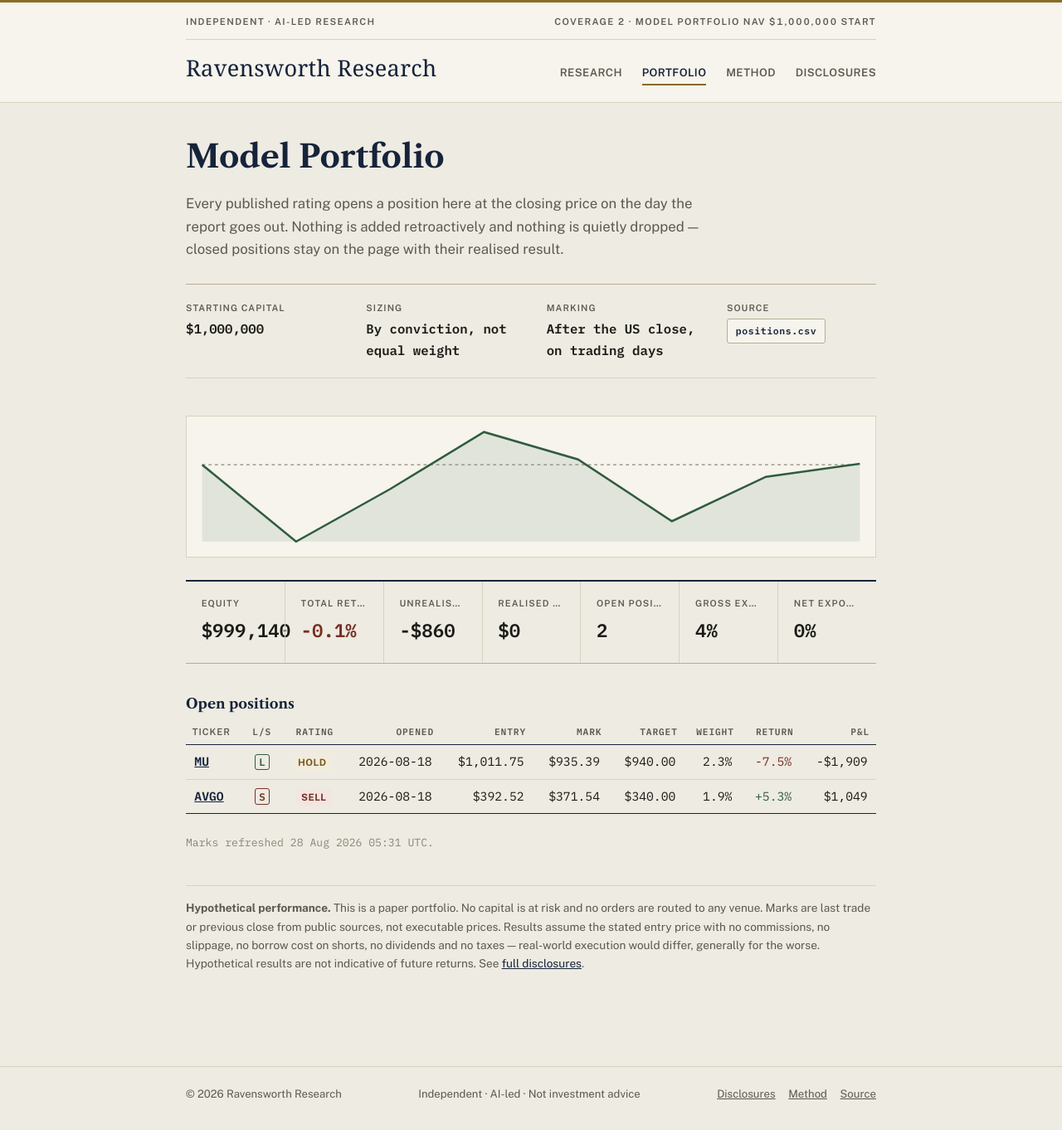
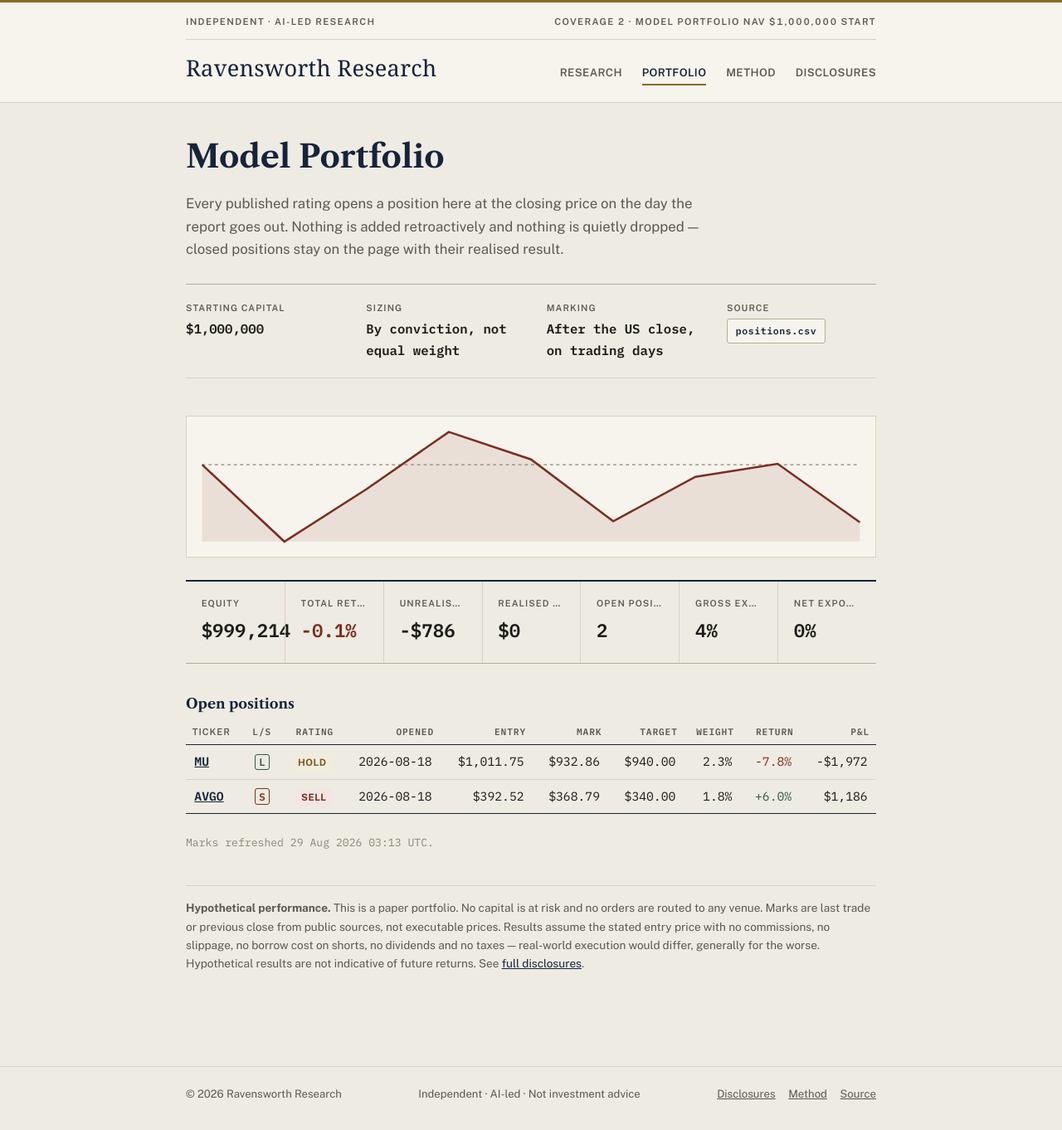
Before and after one commit to ryanrodrigues25200525-svg/ravensworth-research, a Jekyll site: the page built from portfolio.md, in a window 1280 px wide. Shown: the whole page at 83% size. Built offline with Jekyll 4.4.1, drawn with Linux system fonts in a browser that asks for light colours; some web fonts are replaced.

Commit message:
chore: refresh portfolio marks

```diff
--- a/data/equity_curve.csv
+++ b/data/equity_curve.csv
@@ -8,3 +8,4 @@ date,equity
 2026-08-25,999819.5
 2026-08-27,1000012.75
 2026-08-28,999140.0
+2026-08-29,999214.25
--- a/portfolio.md
+++ b/portfolio.md
@@ -17,11 +17,11 @@ result.</p>
 </dl>
 
 <!-- PORTFOLIO:START -->
-<svg class="equity-curve" viewBox="0 0 640 120" role="img" aria-label="Model portfolio equity curve"><polygon points="8,112 8.0,39.1 97.1,112.0 186.3,62.2 275.4,8.0 364.6,34.0 453.7,92.7 542.9,50.5 632.0,38.2 632,112" fill="#2f5c3f" opacity="0.10"/><line x1="8" y1="39.1" x2="632" y2="39.1" stroke="#8b8878" stroke-width="1" stroke-dasharray="3 3"/><polyline points="8.0,39.1 97.1,112.0 186.3,62.2 275.4,8.0 364.6,34.0 453.7,92.7 542.9,50.5 632.0,38.2" fill="none" stroke="#2f5c3f" stroke-width="2"/></svg>
+<svg class="equity-curve" viewBox="0 0 640 120" role="img" aria-label="Model portfolio equity curve"><polygon points="8,112 8.0,39.1 86.0,112.0 164.0,62.2 242.0,8.0 320.0,34.0 398.0,92.7 476.0,50.5 554.0,38.2 632.0,93.7 632,112" fill="#7a2e22" opacity="0.10"/><line x1="8" y1="39.1" x2="632" y2="39.1" stroke="#8b8878" stroke-width="1" stroke-dasharray="3 3"/><polyline points="8.0,39.1 86.0,112.0 164.0,62.2 242.0,8.0 320.0,34.0 398.0,92.7 476.0,50.5 554.0,38.2 632.0,93.7" fill="none" stroke="#7a2e22" stroke-width="2"/></svg>
 <div class="stat-strip">
-<div class="stat-tile"><span class="stat-label">Equity</span><span class="stat-value">$999,140</span></div>
+<div class="stat-tile"><span class="stat-label">Equity</span><span class="stat-value">$999,214</span></div>
 <div class="stat-tile"><span class="stat-label">Total return</span><span class="stat-value"><span class="neg">-0.1%</span></span></div>
-<div class="stat-tile"><span class="stat-label">Unrealised P&amp;L</span><span class="stat-value">-$860</span></div>
+<div class="stat-tile"><span class="stat-label">Unrealised P&amp;L</span><span class="stat-value">-$786</span></div>
 <div class="stat-tile"><span class="stat-label">Realised P&amp;L</span><span class="stat-value">$0</span></div>
 <div class="stat-tile"><span class="stat-label">Open positions</span><span class="stat-value">2</span></div>
 <div class="stat-tile"><span class="stat-label">Gross exposure</span><span class="stat-value">4%</span></div>
@@ -29,10 +29,10 @@ result.</p>
 </div>
 <h3>Open positions</h3>
 <div class="table-wrap"><table class="ledger"><thead><tr><th>Ticker</th><th>L/S</th><th>Rating</th><th>Opened</th><th>Entry</th><th>Mark</th><th>Target</th><th>Weight</th><th>Return</th><th>P&amp;L</th></tr></thead><tbody>
-<tr><td><a href="{{ '/research/2026-08-18-mu/' | relative_url }}">MU</a></td><td><span class="direction long">L</span></td><td><span class="badge hold">Hold</span></td><td>2026-08-18</td><td>$1,011.75</td><td>$935.39</td><td>$940.00</td><td>2.3%</td><td><span class="neg">-7.5%</span></td><td>-$1,909</td></tr>
-<tr><td><a href="{{ '/research/2026-08-18-avgo/' | relative_url }}">AVGO</a></td><td><span class="direction short">S</span></td><td><span class="badge sell">Sell</span></td><td>2026-08-18</td><td>$392.52</td><td>$371.54</td><td>$340.00</td><td>1.9%</td><td><span class="pos">+5.3%</span></td><td>$1,049</td></tr>
+<tr><td><a href="{{ '/research/2026-08-18-mu/' | relative_url }}">MU</a></td><td><span class="direction long">L</span></td><td><span class="badge hold">Hold</span></td><td>2026-08-18</td><td>$1,011.75</td><td>$932.86</td><td>$940.00</td><td>2.3%</td><td><span class="neg">-7.8%</span></td><td>-$1,972</td></tr>
+<tr><td><a href="{{ '/research/2026-08-18-avgo/' | relative_url }}">AVGO</a></td><td><span class="direction short">S</span></td><td><span class="badge sell">Sell</span></td><td>2026-08-18</td><td>$392.52</td><td>$368.79</td><td>$340.00</td><td>1.8%</td><td><span class="pos">+6.0%</span></td><td>$1,186</td></tr>
 </tbody></table></div>
-<p class="stamp">Marks refreshed 28 Aug 2026 05:31 UTC.</p>
+<p class="stamp">Marks refreshed 29 Aug 2026 03:13 UTC.</p>
 <!-- PORTFOLIO:END -->
 
 <div class="disclaimer">
```
